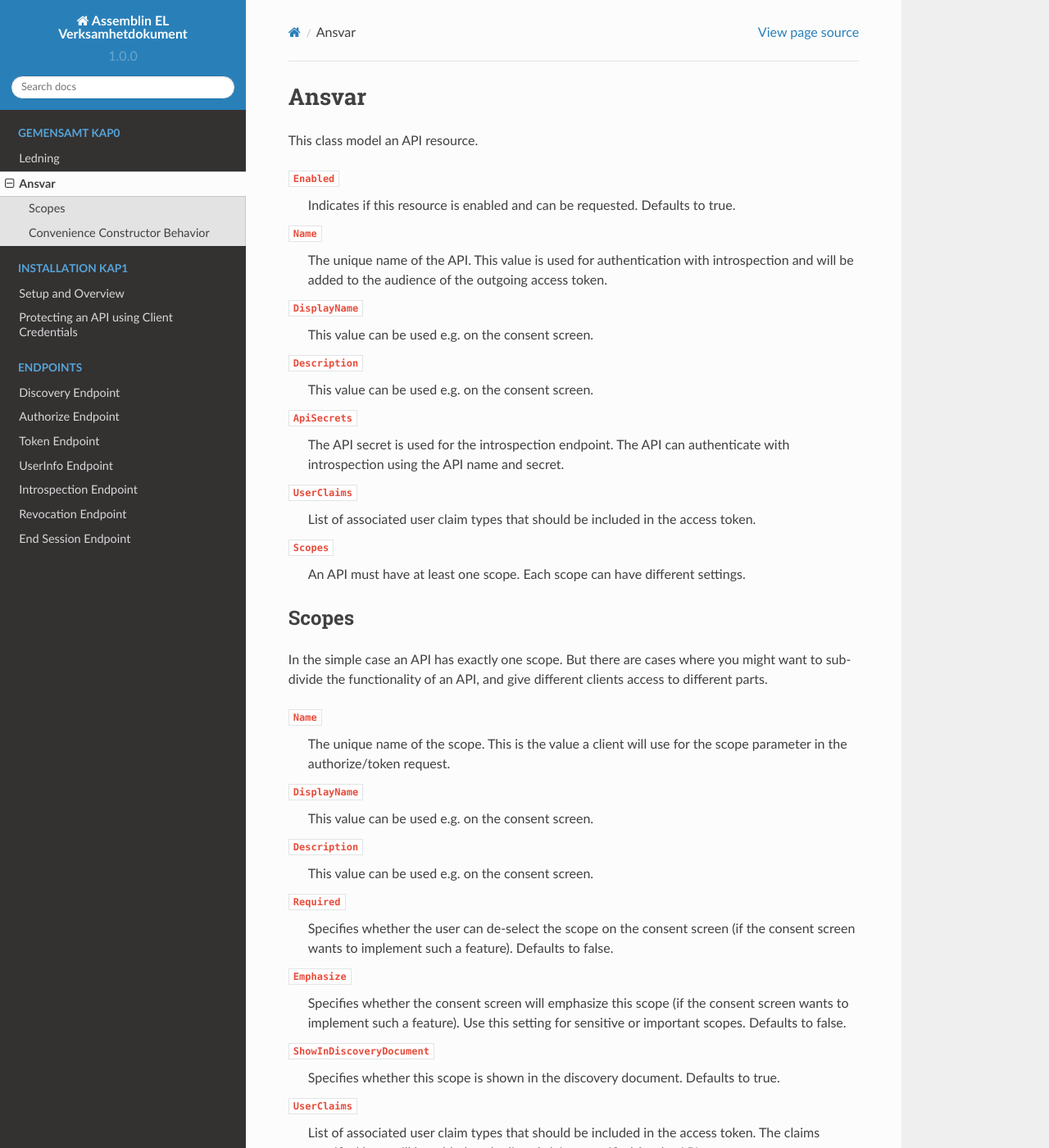
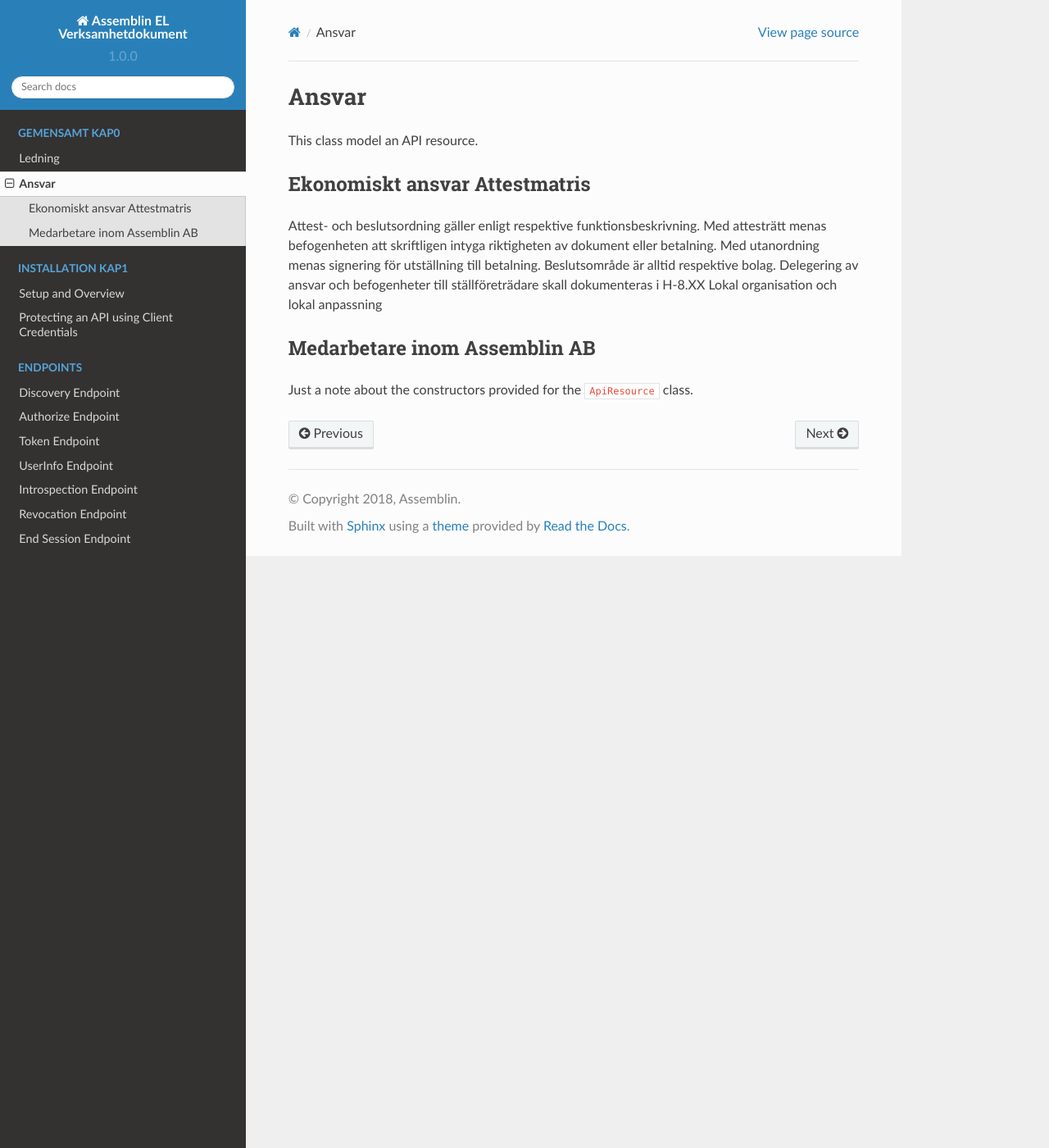
Before and after one commit to TomasAssemblinEL/NEXTDok, a Sphinx documentation site: the page built from docs/ansvar/api_resource.rst, in a window 1280 px wide and 1400 px high. Shown: the whole window at 82% size. Built offline with Sphinx 7.4.7 and the Read the Docs theme 2.0.0, drawn with Linux system fonts in a browser that asks for light colours; pages that are not in the unit, such as notebooks, are missing from menus; some of the changed text lies outside the part shown.

Commit message:
Update api_resource.rst

```diff
--- a/docs/ansvar/api_resource.rst
+++ b/docs/ansvar/api_resource.rst
@@ -3,88 +3,11 @@ Ansvar
 =================
 This class model an API resource.
 
-``Enabled``
-    Indicates if this resource is enabled and can be requested. Defaults to true.
-``Name``
-    The unique name of the API. This value is used for authentication with introspection and will be added to the audience of the outgoing access token.
-``DisplayName``
-    This value can be used e.g. on the consent screen.
-``Description``
-    This value can be used e.g. on the consent screen.
-``ApiSecrets``
-    The API secret is used for the introspection endpoint. The API can authenticate with introspection using the API name and secret.
-``UserClaims``
-    List of associated user claim types that should be included in the access token.
-``Scopes``
-    An API must have at least one scope. Each scope can have different settings.
+Ekonomiskt ansvar Attestmatris
+^^^^^^
+Attest- och beslutsordning gäller enligt respektive funktionsbeskrivning. Med attesträtt menas befogenheten att skriftligen intyga riktigheten av dokument eller betalning. Med utanordning menas signering för utställning till betalning. Beslutsområde är alltid respektive bolag. Delegering av ansvar och befogenheter till ställföreträdare skall dokumenteras i H-8.XX Lokal organisation och lokal anpassning
 
-
-Scopes
-^^^^^^
-In the simple case an API has exactly one scope. But there are cases where you might want to sub-divide the functionality of an API,
-and give different clients access to different parts.
-
-``Name``
-    The unique name of the scope. This is the value a client will use for the scope parameter in the authorize/token request.
-``DisplayName``
-    This value can be used e.g. on the consent screen.
-``Description``
-    This value can be used e.g. on the consent screen.
-``Required``
-    Specifies whether the user can de-select the scope on the consent screen (if the consent screen wants to implement such a feature). Defaults to false.
-``Emphasize``
-    Specifies whether the consent screen will emphasize this scope (if the consent screen wants to implement such a feature). Use this setting for sensitive or important scopes. Defaults to false.
-``ShowInDiscoveryDocument``
-    Specifies whether this scope is shown in the discovery document. Defaults to true.
-``UserClaims``
-    List of associated user claim types that should be included in the access token. The claims specified here will be added to the list of claims specified for the API.
-
-Convenience Constructor Behavior
+Medarbetare inom Assemblin AB
 ^^^^^^^^^^^^^^^^^^^^^^^^^^^^^^^^^^^^
 
 Just a note about the constructors provided for the ``ApiResource`` class.
-
-For full control over the data in the ``ApiResource``, use the default constructor with no parameters.
-You would use this approach if you wanted to configure multiple scopes per API.
-For example::
-
-    new ApiResource
-    {
-        Name = "api2",
-
-        Scopes =
-        {
-            new Scope()
-            {
-                Name = "api2.full_access",
-                DisplayName = "Full access to API 2"
-            },
-            new Scope
-            {
-                Name = "api2.read_only",
-                DisplayName = "Read only access to API 2"
-            }
-        }
-    }
-
-For simpler scenarios where you only require one scope per API, then several convenience constructors which accept a ``name`` are provided.
-For example::
-
-    new ApiResource("api1", "Some API 1")
-
-Using the convenience constructor is equivalent to this::
-
-    new ApiResource
-    {
-        Name = "api1",
-        DisplayName = "Some API 1",
-
-        Scopes =
-        {
-            new Scope()
-            {
-                Name = "api1",
-                DisplayName = "Some API 1"
-            }
-        }
-    }
```
